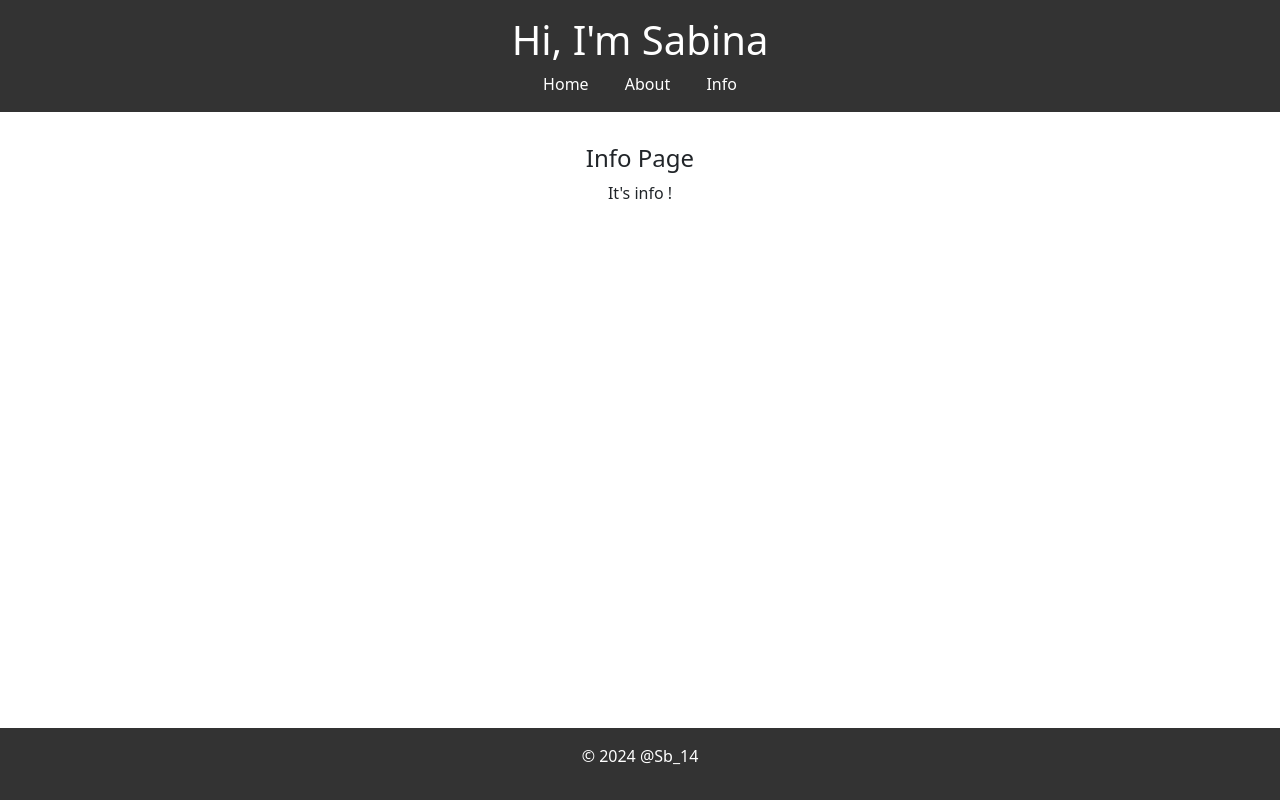
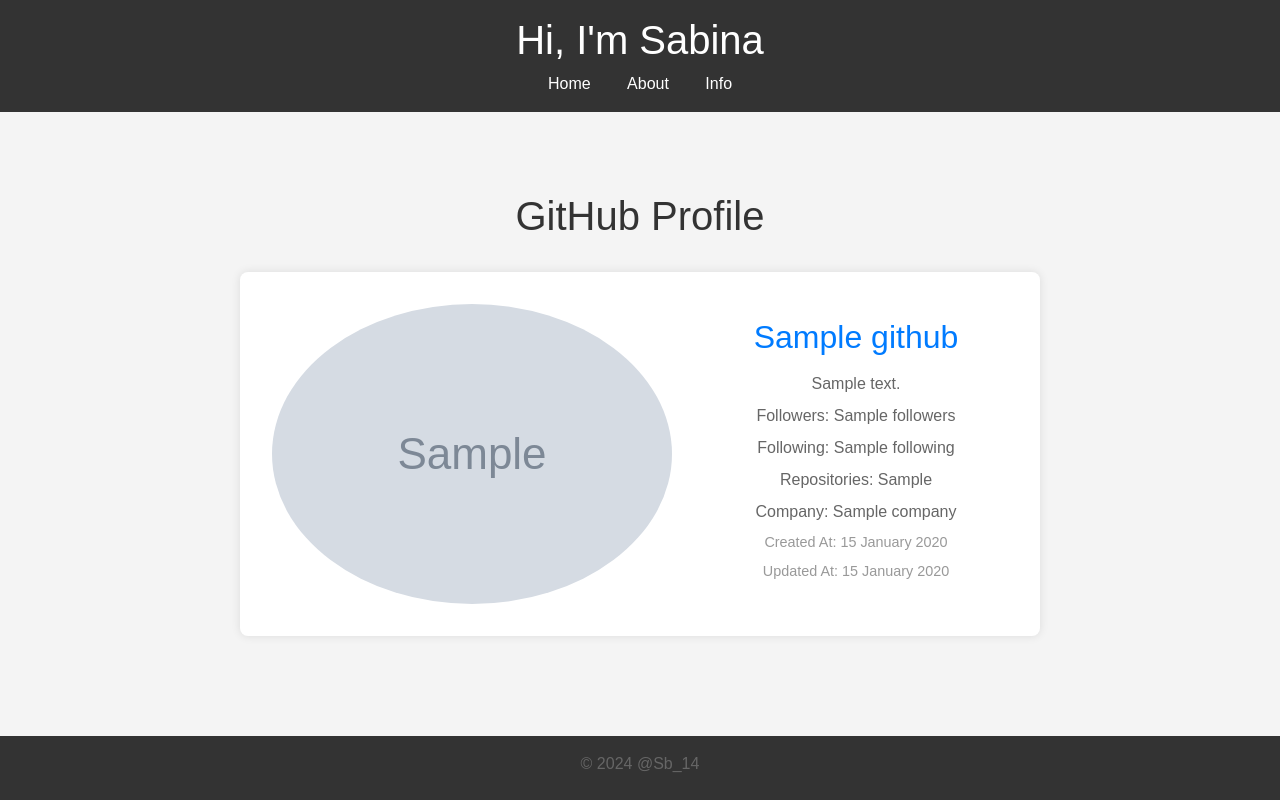
Before and after one commit to Sb1414/python_project, a Django app: template uni_python/myproject/myapp/templates/myapp/info.html in a window 1280 px wide. Run offline with Django 5.2, Linux system fonts and the light colour scheme; the template is opened without the code that fills it: most values are stand-ins (such as "Sample title", 1, 10 or a date in 2020); grey boxes marked "Sample" are stand-in pictures.

Commit message:
update info page

```diff
--- /dev/null
+++ b/uni_python/myproject/myapp/static/myapp/css/info_styles.css
@@ -0,0 +1,87 @@
+body {
+    font-family: Arial, sans-serif;
+    margin: 0;
+    padding: 0;
+    background-color: #f4f4f4;
+}
+
+header {
+    background-color: #333;
+    color: #fff;
+    padding: 1em 0;
+    text-align: center;
+}
+
+nav a {
+    color: #fff;
+    margin: 0 1em;
+    text-decoration: none;
+}
+
+.page-title {
+    text-align: center;
+    margin-top: 2em;
+    color: #333;
+}
+
+main {
+    display: flex;
+    align-items: center;
+    padding: 2em;
+    background-color: #fff;
+    border-radius: 8px;
+    box-shadow: 0 0 10px rgba(0, 0, 0, 0.1);
+    margin: 2em auto;
+    max-width: 800px;
+}
+
+.profile-image {
+    flex: 0 0 auto;
+    margin-right: 2em;
+    display: flex;
+    align-items: center;
+}
+
+.profile-image img {
+    width: 100%;
+    height: auto;
+    border-radius: 50%;
+}
+
+.profile-info {
+    flex: 1;
+}
+
+h2 {
+    color: #333;
+    margin-bottom: 0.5em;
+}
+
+h2 a {
+    color: #007bff;
+    text-decoration: none;
+}
+
+h2 a:hover {
+    text-decoration: underline;
+}
+
+p {
+    color: #666;
+    margin-bottom: 0.5em;
+}
+
+.date {
+    color: #999;
+    font-size: 0.9em;
+}
+
+footer {
+    background-color: #333;
+    color: #fff;
+    text-align: center;
+    padding: 1em 0;
+    position: fixed;
+    width: 100%;
+    bottom: 0;
+}
--- a/uni_python/myproject/myapp/templates/myapp/about.html
+++ b/uni_python/myproject/myapp/templates/myapp/about.html
@@ -40,8 +40,5 @@
       </div>
     </div>
 </main>
-<footer>
-    <p>&copy; 2024 @Sb_14</p>
-</footer>
 
 {% endblock %}
--- a/uni_python/myproject/myapp/templates/myapp/index.html
+++ b/uni_python/myproject/myapp/templates/myapp/index.html
@@ -15,8 +15,5 @@
     <img src="{% static 'myapp/img/photo.jpg' %}" alt="">
 
 </main>
-<footer>
-    <p>&copy; 2024 @Sb_14</p>
-</footer>
 
 {% endblock %}
--- a/uni_python/myproject/myapp/templates/myapp/info.html
+++ b/uni_python/myproject/myapp/templates/myapp/info.html
@@ -1,19 +1,39 @@
 {% extends 'myapp/layout.html' %}
+
+{% load static %}
 
 {% block title %}
     Info
+{% endblock %}
+
+{% block extra_css %}
+    <link rel="stylesheet" href="{% static 'myapp/css/info_styles.css' %}">
 {% endblock %}
 
 {% block body %}
 
 {% include 'myapp/header.html' %}
 
+<h1 class="page-title">GitHub Profile</h1>
+
 <main>
-    <h4>Info Page</h4>
-    <p>It's info !</p>
+    {% if github_data %}
+        <div class="profile-image">
+            <img src="{{ github_data.avatar_url }}" alt="{{ github_data.login }}">
+        </div>
+        <div class="profile-info">
+            <h2><a href="{{ github_data.html_url }}" target="_blank">{{ github_data.name }}</a></h2>
+            <p>{{ github_data.bio }}</p>
+            <p>Followers: {{ github_data.followers }}</p>
+            <p>Following: {{ github_data.following }}</p>
+            <p>Repositories: {{ github_data.public_repos }}</p>
+            <p>Company: {{ github_data.company }}</p>
+            <p class="date">Created At: {{ github_data.created_at|date:"d F Y" }}</p>
+            <p class="date">Updated At: {{ github_data.updated_at|date:"d F Y" }}</p>
+        </div>
+    {% else %}
+        <p>No data available.</p>
+    {% endif %}
 </main>
-<footer>
-    <p>&copy; 2024 @Sb_14</p>
-</footer>
 
 {% endblock %}
--- a/uni_python/myproject/myapp/templates/myapp/layout.html
+++ b/uni_python/myproject/myapp/templates/myapp/layout.html
@@ -10,11 +10,15 @@
     <link rel="stylesheet" href="{% static 'myapp/css/styles.css' %}">
     <link href="https://cdn.jsdelivr.net/npm/bootstrap@5.3.3/dist/css/bootstrap.min.css" rel="stylesheet" integrity="sha384-QWTKZyjpPEjISv5WaRU9OFeRpok6YctnYmDr5pNlyT2bRjXh0JMhjY6hW+ALEwIH" crossorigin="anonymous">
     <script src="{% static 'myapp/js/scripts.js' %}" defer></script>
+    {% block extra_css %} {% endblock %}
 </head>
 <body>
 {% block body %}
 
 {% endblock %}
+<footer>
+    <p>&copy; 2024 @Sb_14</p>
+</footer>
 </body>
 <script src="https://cdn.jsdelivr.net/npm/bootstrap@5.3.3/dist/js/bootstrap.bundle.min.js" integrity="sha384-YvpcrYf0tY3lHB60NNkmXc5s9fDVZLESaAA55NDzOxhy9GkcIdslK1eN7N6jIeHz" crossorigin="anonymous"></script>
 </html>
```
Also changed, not shown: uni_python/myproject/myapp/github_api.py (added, +13 -0 lines), uni_python/myproject/myapp/views.py (+7 -1 lines).
